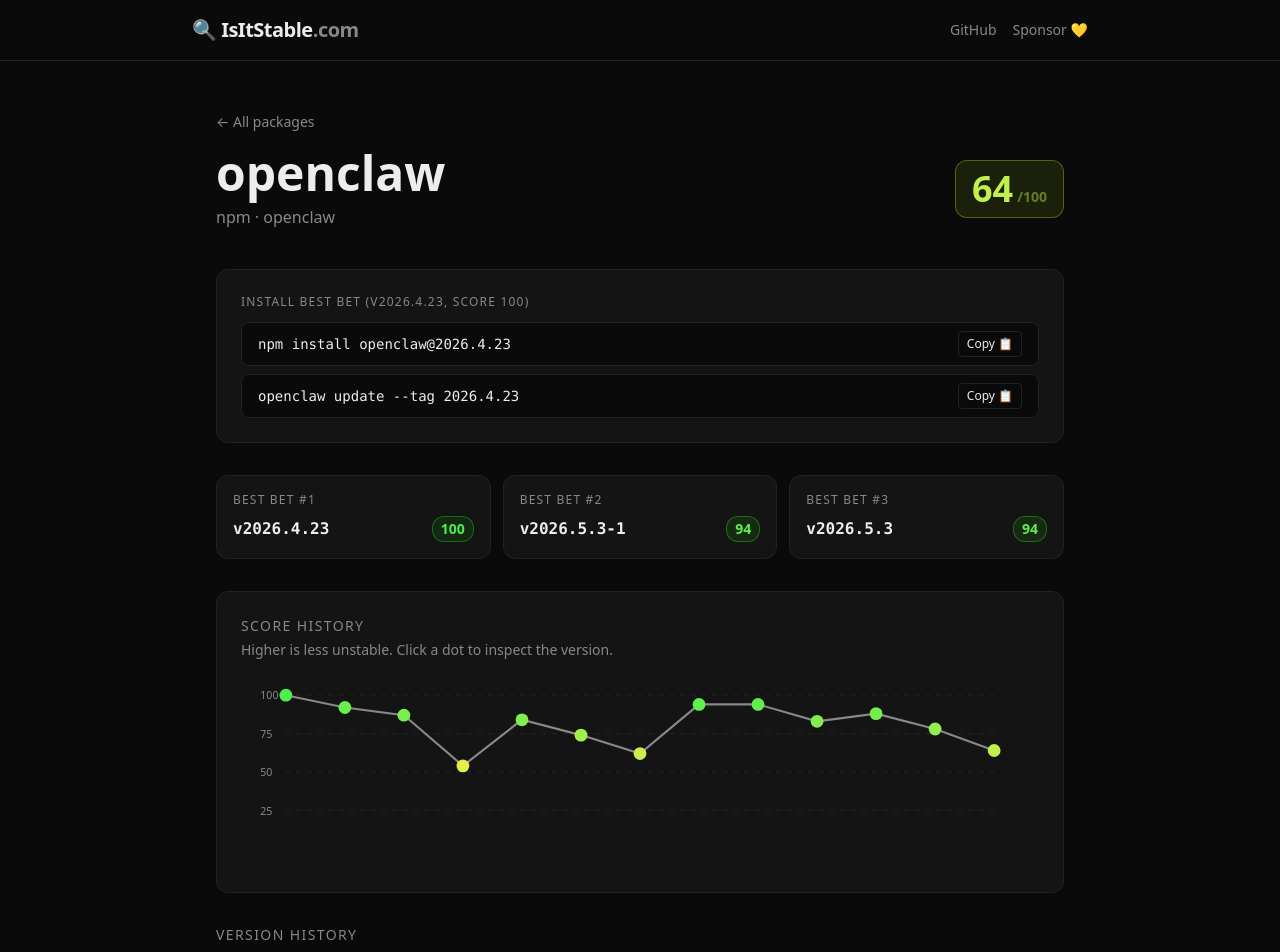
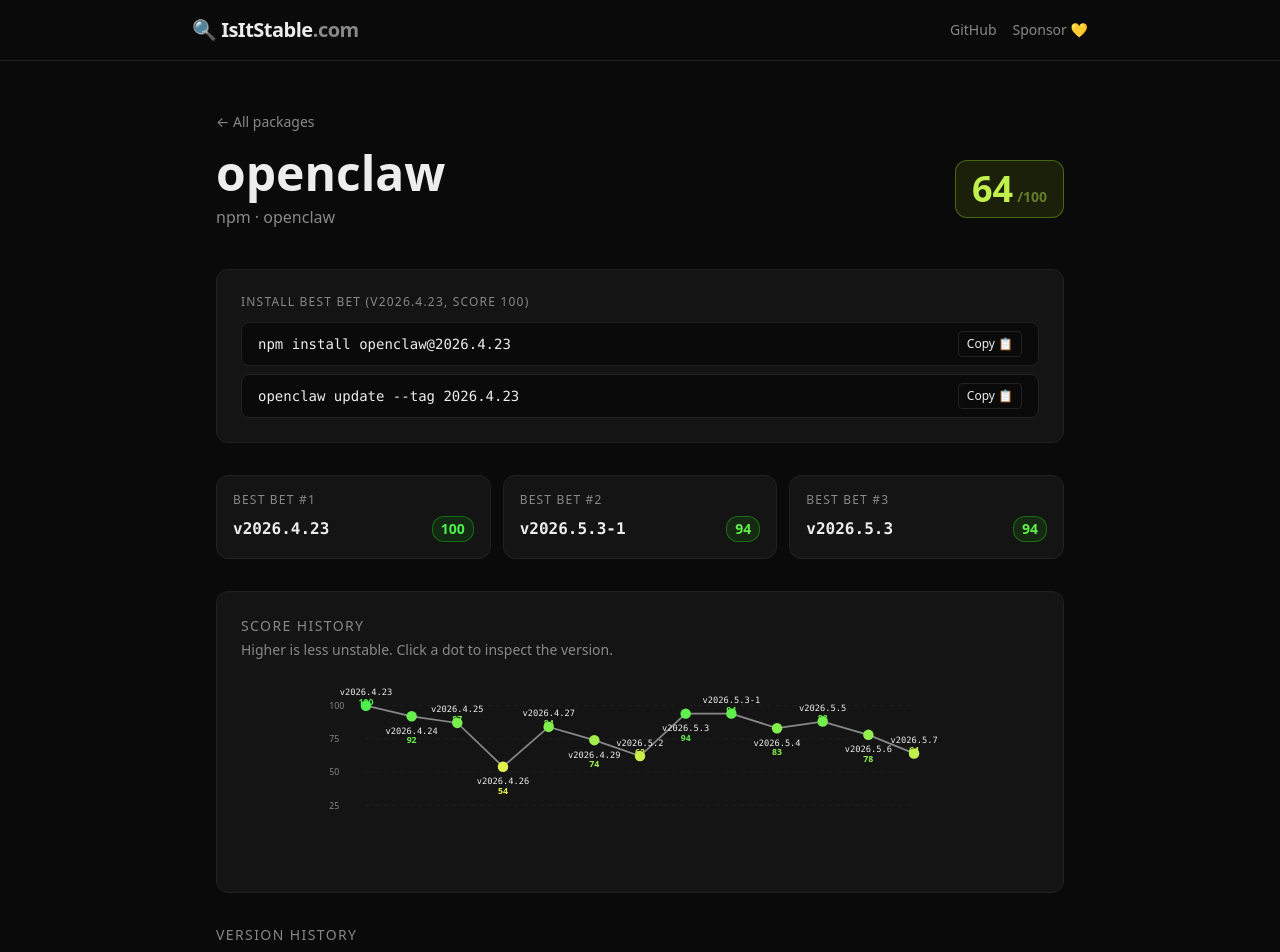
Before and after one commit to exisz/IsItStable, a Next.js app: page /openclaw in a window 1280 px wide. Shown: the top 952 px of the page. Built offline with nearby package versions, Linux system fonts and the light colour scheme.

Commit message:
fix: label score trend points

```diff
--- a/src/components/ScoreTrend.tsx
+++ b/src/components/ScoreTrend.tsx
@@ -7,9 +7,9 @@
   if (points.length === 0) return null;
 
   const width = 720;
-  const height = 180;
-  const padX = 28;
-  const padY = 18;
+  const height = 220;
+  const padX = 46;
+  const padY = 34;
   const plotW = width - padX * 2;
   const plotH = height - padY * 2;
   const coords = points.map((v, index) => {
@@ -39,12 +39,35 @@
             );
           })}
           <polyline fill="none" stroke="currentColor" className="text-[var(--color-muted)]" strokeWidth="2" points={line} />
-          {coords.map(({ v, x, y }) => (
-            <Link key={v.issueNumber} href={`/${packageSlug}/${v.version}`}>
-              <circle cx={x} cy={y} r="6" fill={scoreTextColor(v.stabilityScore.score)} className="hover:opacity-80 transition-opacity" />
-              <title>{`v${v.version}: ${v.stabilityScore.score}`}</title>
-            </Link>
-          ))}
+          {coords.map(({ v, x, y }, index) => {
+            const labelAbove = index % 2 === 0;
+            const labelY = labelAbove ? y - 12 : y + 20;
+            return (
+              <Link key={v.issueNumber} href={`/${packageSlug}/${v.version}`}>
+                <g className="hover:opacity-80 transition-opacity">
+                  <circle cx={x} cy={y} r="6" fill={scoreTextColor(v.stabilityScore.score)} />
+                  <text
+                    x={x}
+                    y={Math.max(12, Math.min(height - 6, labelY))}
+                    textAnchor="middle"
+                    className="fill-[var(--color-foreground)] text-[10px] font-mono"
+                  >
+                    {`v${v.version}`}
+                  </text>
+                  <text
+                    x={x}
+                    y={Math.max(24, Math.min(height - 6, labelY + 11))}
+                    textAnchor="middle"
+                    fill={scoreTextColor(v.stabilityScore.score)}
+                    className="text-[10px] font-bold"
+                  >
+                    {v.stabilityScore.score}
+                  </text>
+                </g>
+                <title>{`v${v.version}: ${v.stabilityScore.score}`}</title>
+              </Link>
+            );
+          })}
         </svg>
       </div>
     </section>
```
